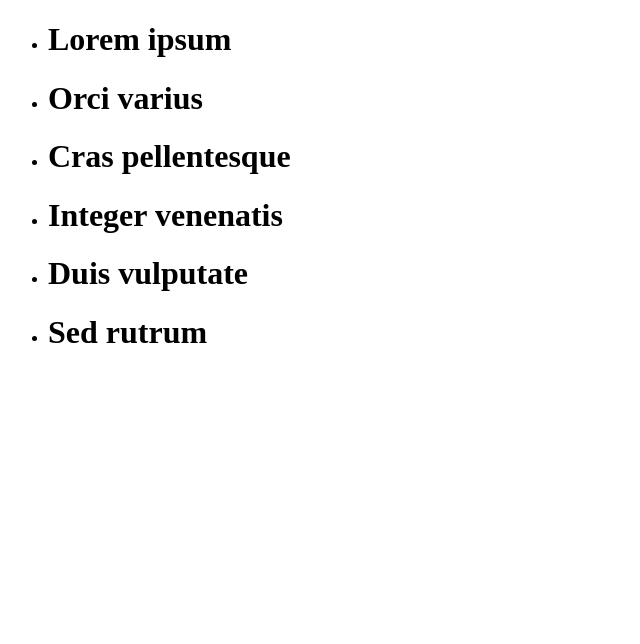
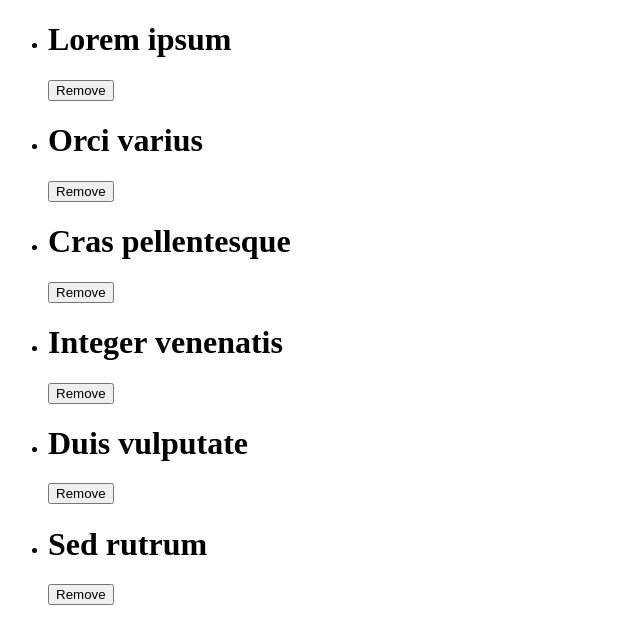
Before and after one commit to actum/react-actum-course, a React app: page / in a window 1280 px wide. Shown: the top 644 px of the page, without its empty margins (0-640 px from the left). Built offline with nearby package versions, Linux system fonts and the light colour scheme; data requests are answered from the project's data file.

Commit message:
remove article

```diff
--- a/src/components/App.js
+++ b/src/components/App.js
@@ -19,10 +19,20 @@ class App extends Component {
             });
     }
 
+    removeArticle = (id) => {
+        const articles = this.state.articles.filter((article) => {
+            return article.id !== id
+        });
+
+        this.setState({
+            articles
+        });
+    };
+
     render() {
         return(
           <div>
-              <ArticleList articles={this.state.articles} />
+              <ArticleList removeArticle={this.removeArticle} articles={this.state.articles} />
           </div>
         );
     }
--- a/src/components/Article.js
+++ b/src/components/Article.js
@@ -23,6 +23,7 @@ class Article extends Component {
         return (
             <div>
                 <h1 onClick={this.handleClick}>{this.props.title}</h1>
+                <button onClick={() => this.props.removeArticle(this.props.id)} type="button">Remove</button>
                 { text }
             </div>
         );
--- a/src/components/ArticleList.js
+++ b/src/components/ArticleList.js
@@ -3,12 +3,12 @@ import Article from './Article';
 
 class ArticleList extends Component {
     render() {
-        const { articles } = this.props;
+        const { articles, removeArticle } = this.props;
 
         const articleList = articles.map((article) => {
             return (
                 <li key={article.id}>
-                    <Article title={article.title} text={article.text} />
+                    <Article removeArticle={removeArticle} id={article.id} title={article.title} text={article.text} />
                 </li>
             );
         });
```
